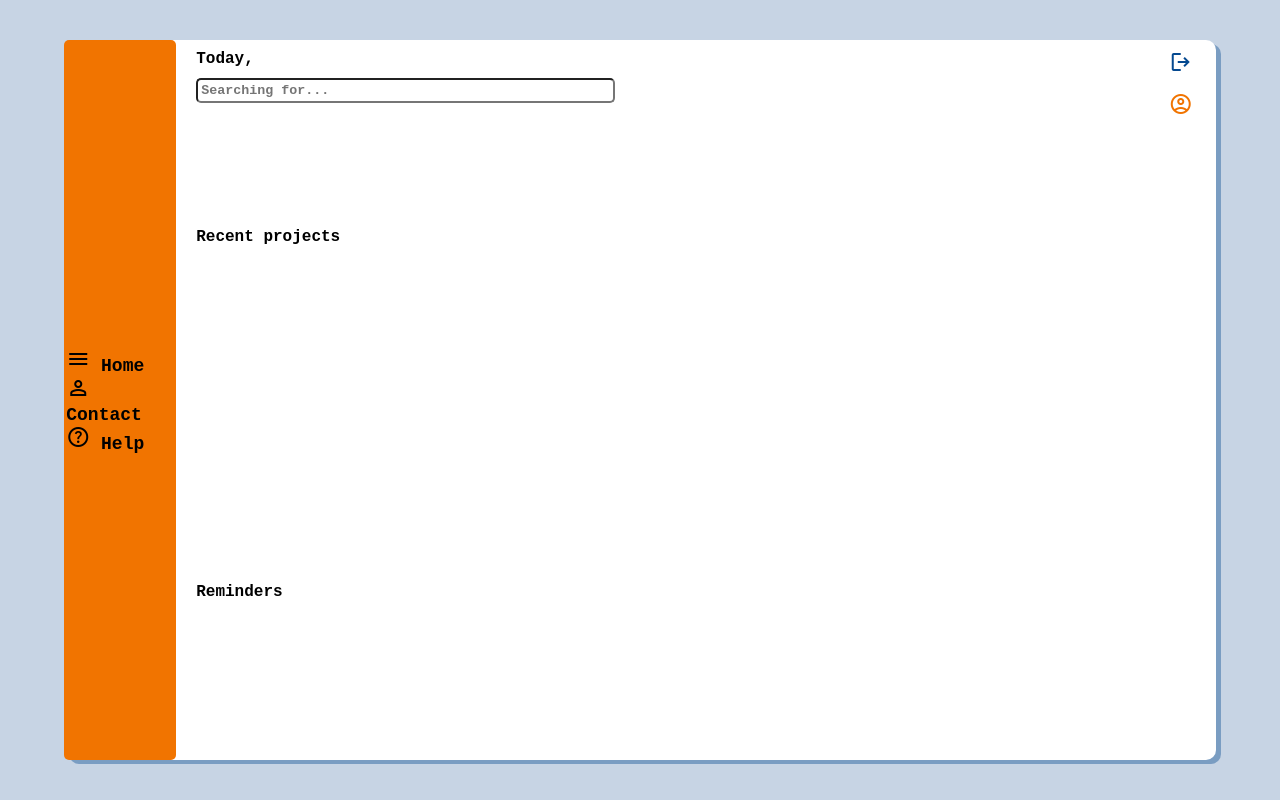
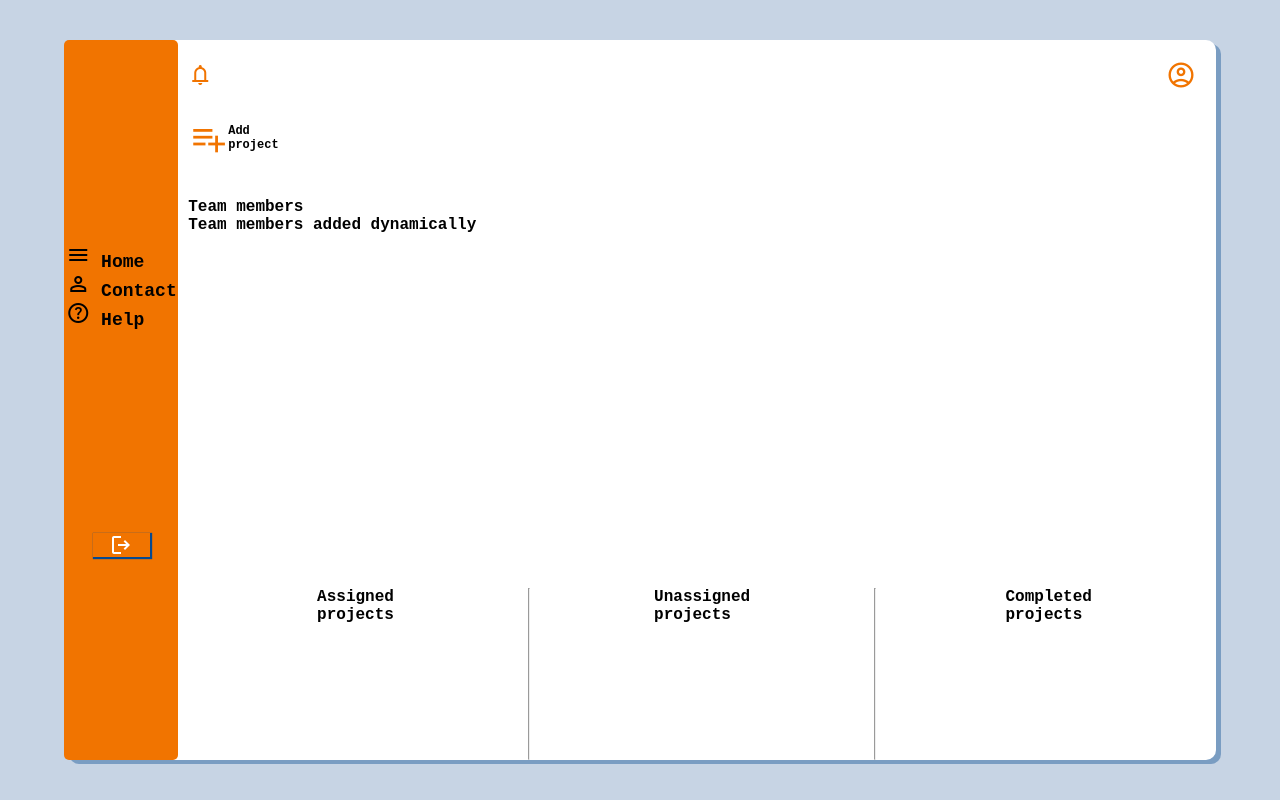
Before and after one commit to Dev0071/bobcodes, a plain HTML site: page Frontend/index.html in a window 1280 px wide. In both pictures the pointer is over the element "logout". Drawn offline with nearby package versions, Linux system fonts and the light colour scheme.

Commit message:
Logout icon

```diff
--- a/Frontend/index.html
+++ b/Frontend/index.html
@@ -21,16 +21,17 @@
                 <span>Contact</span></li>
                 <li><span class="material-symbols-outlined">help</span>
                 <span style="cursor: help;">Help</span></li>
+                <li></li>
             </ul>
+                <span id="out-icon" style="display: flex; justify-content: center;" class="material-symbols-outlined">logout</span>
         </nav>
-        <section class="user">
+        <!-- <section class="user">
             <div class="user-nav" >
                 <div class="today" style="width: 45%; justify-content: flex-start;">
                     <p>Today,<span id="date-time"></span></p>
                     <input type="text" placeholder="Searching for..." style="width: 90%; border-radius: 5px; padding: 3px; margin-top: 10px;">
                 </div>
                 <div class="logouticon">
-                    <span id="out-icon" class="material-symbols-outlined">logout</span><br>
                     <span id="acc-icon"  class="material-symbols-outlined">account_circle</span>
                 </div>
             </div>
@@ -40,20 +41,16 @@
             <div class="reminder">
                 <p>Reminders</p>
             </div>
-        </section>
-        <!-- <section class="admin">
+        </section> -->
+        <section class="admin">
             <div class="log-out">
                 <span id="not-icon" class="material-symbols-outlined">notifications</span>
-                <span id="out-icon" class="material-symbols-outlined">logout</span>
+                <span id="acc-icon" style="font-size: 30px; padding-right: 10px;" class="material-symbols-outlined">account_circle</span>
             </div>
             <div class="admin-nav">
                 <div id="addproject">
                     <span id="add" style="font-size: 40px;" class="material-symbols-outlined">playlist_add</span>
                     <p>Add <br> project</p>
-                </div>
-                <hr>
-                <div id="acc-icon">
-                    <span style="font-size: 30px; padding-right: 10px;" class="material-symbols-outlined">account_circle</span>
                 </div>
             </div>
             <div class="team">
@@ -65,7 +62,7 @@
                 <div class="ongoing-prject"><p>Unassigned <br> projects</p></div><hr>
                 <div class="completed-projects"><p>Completed <br> projects</p></div>
             </div>
-        </section> -->
+        </section>
     </div>
 </body>
 </html>
--- a/Frontend/style.css
+++ b/Frontend/style.css
@@ -54,6 +54,13 @@ nav ul li:hover{
     cursor: pointer;
     /* box-shadow: 1px 1px 1px 1px var(--blue); */
     outline: 2px solid var(--blue);
+}
+#out-icon:hover{
+    color: white;
+    cursor: pointer;
+    box-shadow: 1px 1px 1px 1px var(--blue);
+    width: 50%;
+    margin: 0 auto;
 }
 .user{
     display: grid;
@@ -168,10 +175,10 @@ form input{
 #addproject{
     display: flex;
 }
-#not-icon, #out-icon, #acc-icon, #add{
+#not-icon, #acc-icon, #add{
     color: var(--orange);
 }
-#not-icon:hover, #out-icon:hover, #acc-icon:hover, #add:hover{
+#not-icon:hover, #acc-icon:hover, #add:hover{
     color: var(--blue);
     cursor: pointer;
 }
```
